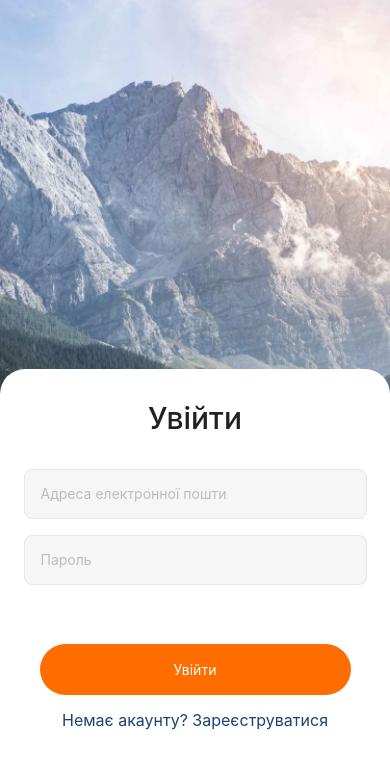
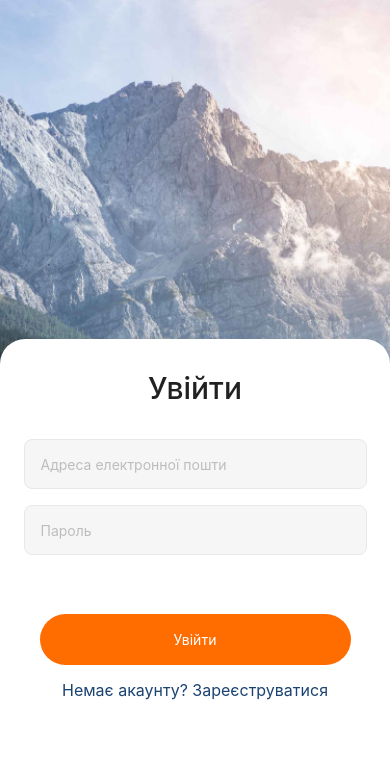
Before and after one commit to DmytroVyhovskyi1997/native-hw-1, a React Native app: screen / in a window 390 px wide. Shown: the top 768 px of the page. Built offline with nearby package versions, Linux system fonts and the light colour scheme.

Commit message:
add onChangeText

```diff
--- a/Screens/LoginScreen.js
+++ b/Screens/LoginScreen.js
@@ -9,28 +9,49 @@ import {
   TouchableOpacity,
   KeyboardAvoidingView,
   Platform,
+  Keyboard,
+  TouchableWithoutFeedback,
 } from "react-native";
 
+const inatialState = {
+  email: "",
+  password: "",
+}
+
 export const LoginScreen = () => {
-  const [isShowKeyboard, setIsShowKeyboard ] = useState(false)
+  const [isShowKeyboard, setIsShowKeyboard] = useState(false);
+  const [ state, setState]= useState(inatialState)
+
+  const keyboardHide = () => {
+    setIsShowKeyboard(false);
+    Keyboard.dismiss();
+    console.log(state)
+  };
+
+
+
   return (
+    <TouchableWithoutFeedback onPress={keyboardHide}>
       <ImageBackground
         source={require("../assets/image/photo-bg.jpg")}
         style={styles.image}
       >
+        <TouchableWithoutFeedback onPress={keyboardHide}>
           <KeyboardAvoidingView
             behavior={Platform.OS === "ios" ? "padding" : "height"}
             style={{ ...styles.form }}
           >
             <View>
               <Text style={styles.inputTitle}>Увійти</Text>
-
               <View>
                 <TextInput
                   style={styles.input}
                   placeholder="Адреса електронної пошти"
                   placeholderTextColor="#BDBDBD"
                   onFocus={() => setIsShowKeyboard(true)}
+                  onChangeText={(value) =>
+                    setState((prevState) => ({ ...prevState, email: value }))
+                  }
                 />
               </View>
               <View>
@@ -40,16 +61,27 @@ export const LoginScreen = () => {
                   placeholderTextColor="#BDBDBD"
                   secureTextEntry={true}
                   onFocus={() => setIsShowKeyboard(true)}
+                  onChangeText={(value) =>
+                    setState((prevState) => ({ ...prevState, password: value }))
+                  }
                 />
               </View>
 
-          <TouchableOpacity style={styles.submitBtn} activeOpacity={0.8}>
+              <TouchableOpacity
+                style={styles.submitBtn}
+                activeOpacity={0.8}
+                onPress={keyboardHide}
+              >
                 <Text style={styles.submitTitle}>Увійти</Text>
               </TouchableOpacity>
-          <Text style={styles.logIn}>Немає акаунту? Зареєструватися</Text>
+              <Text style={{ ...styles.logIn }}>
+                Немає акаунту? Зареєструватися
+              </Text>
             </View>
           </KeyboardAvoidingView>
+        </TouchableWithoutFeedback>
       </ImageBackground>
+    </TouchableWithoutFeedback>
   );
 };
 
@@ -57,9 +89,6 @@ const styles = StyleSheet.create({
   form: {
     marginHorizontal: 40,
     width: "100%",
-        height: "75%",
-    left: 0,
-    top: 263,
     backgroundColor: "#FFFFFF",
     alignItems: "center",
     borderTopLeftRadius: 25,
@@ -68,7 +97,7 @@ const styles = StyleSheet.create({
 
   image: {
     flex: 1,
-    justifyContent: "center",
+    justifyContent: "flex-end",
     resizeMode: "cover",
     alignItems: "center",
     width: Dimensions.get("window").width,
@@ -110,7 +139,7 @@ const styles = StyleSheet.create({
     letterSpacing: 0.01,
     color: "#212121",
     marginBottom: 33,
-    marginTop:32,
+    marginTop: 32,
   },
   logIn: {
     fontStyle: "normal",
@@ -119,5 +148,6 @@ const styles = StyleSheet.create({
     lineHeight: 19,
     textAlign: "center",
     color: "#1B4371",
+    marginBottom:144,
   },
 });
--- a/Screens/RegistrationScreen.js
+++ b/Screens/RegistrationScreen.js
@@ -10,10 +10,17 @@ import {
   Image,
   KeyboardAvoidingView,
   Platform,
+  Keyboard,
 } from "react-native";
 
 export const RegistrationScreen = () => {
   const [image, setImage] = useState(null);
+    const [isShowKeyboard, setIsShowKeyboard] = useState(false);
+
+    const keyboardHide = () => {
+      setIsShowKeyboard(true);
+      Keyboard.dismiss();
+    };
   return (
     <ImageBackground
       source={require("../assets/image/photo-bg.jpg")}
@@ -43,6 +50,7 @@ export const RegistrationScreen = () => {
               style={styles.input}
               placeholder="Логін"
               placeholderTextColor="#BDBDBD"
+              onFocus={() => setIsShowKeyboard(true)}
             />
           </View>
 
@@ -51,6 +59,7 @@ export const RegistrationScreen = () => {
               style={styles.input}
               placeholder="Адреса електронної пошти"
               placeholderTextColor="#BDBDBD"
+              onFocus={() => setIsShowKeyboard(true)}
             />
           </View>
           <View>
@@ -59,9 +68,14 @@ export const RegistrationScreen = () => {
               placeholder="Пароль"
               placeholderTextColor="#BDBDBD"
               secureTextEntry={true}
+              onFocus={() => setIsShowKeyboard(true)}
             />
           </View>
-          <TouchableOpacity style={styles.submitBtn} activeOpacity={0.8}>
+          <TouchableOpacity
+            style={styles.submitBtn}
+            activeOpacity={0.8}
+            onPress={keyboardHide}
+          >
             <Text style={styles.submitTitle}>Зареєструватися</Text>
           </TouchableOpacity>
           <Text style={styles.logIn}>Вже є акаунт? Увійти</Text>
@@ -74,13 +88,8 @@ export const RegistrationScreen = () => {
 const styles = StyleSheet.create({
   form: {
     marginHorizontal: 40,
-    marginBottom: 32,
     width: "100%",
-    minHeight: "90%",
-    left: 0,
-    top: 263,
     backgroundColor: "#FFFFFF",
-    position: "relative",
     alignItems: "center",
     borderTopLeftRadius: 25,
     borderTopRightRadius: 25,
@@ -101,7 +110,7 @@ const styles = StyleSheet.create({
   },
   image: {
     flex: 1,
-    justifyContent: "center",
+    justifyContent: "flex-end",
     resizeMode: "cover",
     alignItems: "center",
     width: Dimensions.get("window").width,
--- a/package.json
+++ b/package.json
@@ -15,7 +15,6 @@
     "react": "18.2.0",
     "react-dom": "18.2.0",
     "react-native": "^0.71.8",
-    "react-native-keyboard-aware-scroll-view": "^0.9.5",
     "react-native-web": "~0.18.10"
   },
   "devDependencies": {
```
Also changed, not shown: 1 other file (tests, documents, lock files or other folders). Lines whose indentation alone changed are shown as unchanged.
